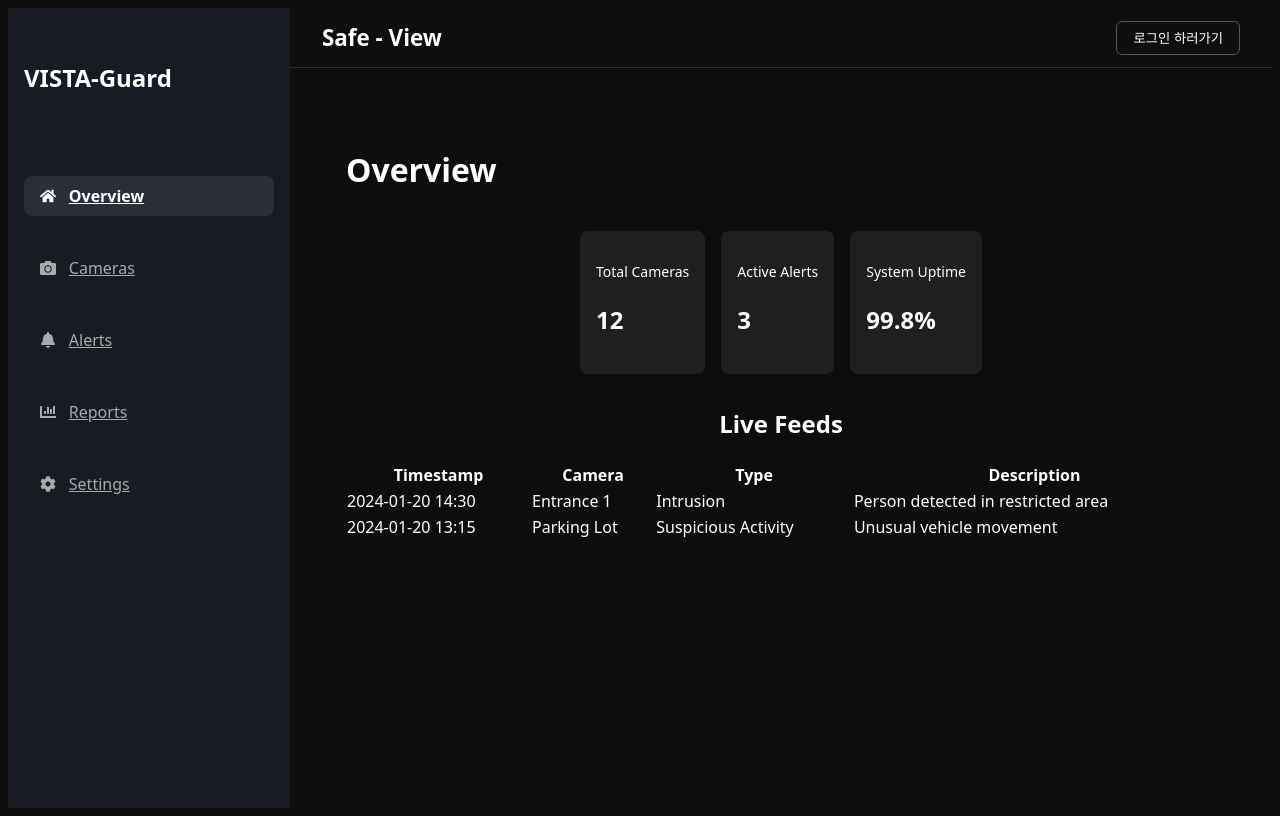
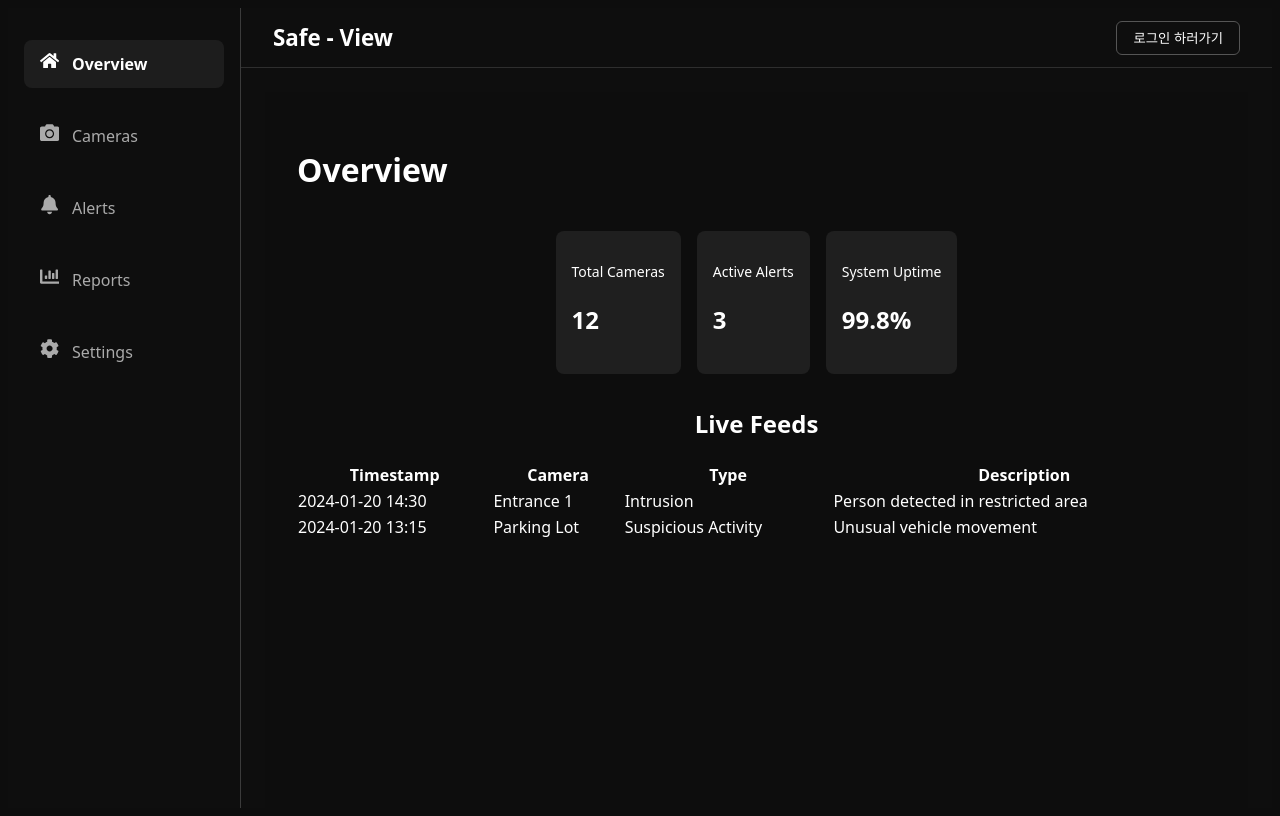
Before and after one commit to SafeView/Frontend, a React (Vite) app: page / in a window 1280 px wide. Built offline with nearby package versions, Linux system fonts and the light colour scheme.

Commit message:
ADD : Sidebar 스타일 모듈로 분리, 블랙앤 화이트 컨셉 적용

```diff
--- /dev/null
+++ b/src/components/Sidebar/Sidebar.module.css
@@ -0,0 +1,37 @@
+/* src/components/Sidebar/Sidebar.module.css */
+
+.sidebar {
+    width: 200px;
+    background-color: #0e0e0e; /* 진한 블랙 */
+    padding: 2rem 1rem;
+    display: flex;
+    flex-direction: column;
+    gap: 1.5rem;
+    border-right: 1px solid #ffffff30; /* 흰색 구분선 */
+}
+
+.link {
+    color: #aaa;
+    text-decoration: none;
+    display: flex;
+    align-items: center;
+    gap: 0.8rem;
+    padding: 0.6rem 1rem;
+    border-radius: 8px;
+    transition: background 0.2s ease, color 0.2s ease;
+}
+
+.link:hover {
+    background-color: #1c1c1c;
+    color: #fff;
+}
+
+.active {
+    background-color: #ffffff10;
+    color: #fff;
+    font-weight: bold;
+}
+
+.icon {
+    font-size: 1.2rem;
+}
--- a/src/components/Sidebar/Sidebar.tsx
+++ b/src/components/Sidebar/Sidebar.tsx
@@ -1,38 +1,7 @@
-// src/components/Sidebar.tsx
+// src/components/Sidebar/Sidebar.tsx
 import { Link, useLocation } from 'react-router-dom';
-import styled from '@emotion/styled';
 import { FaHome, FaCamera, FaBell, FaChartBar, FaCog } from 'react-icons/fa';
-
-const SidebarWrapper = styled.aside`
-  width: 250px;
-  background-color: #181b23;
-  padding: 2rem 1rem;
-  display: flex;
-  flex-direction: column;
-  gap: 2rem;
-`;
-
-const Title = styled.h1`
-  color: white;
-  font-size: 1.5rem;
-  margin-bottom: 3rem;
-`;
-
-const MenuLink = styled(Link)<{ active: boolean }>`
-  color: ${({ active }) => (active ? '#fff' : '#aaa')};
-  font-weight: ${({ active }) => (active ? 'bold' : 'normal')};
-  display: flex;
-  align-items: center;
-  gap: 0.8rem;
-  padding: 0.5rem 1rem;
-  border-radius: 8px;
-  background: ${({ active }) => (active ? '#2a2e39' : 'transparent')};
-
-  &:hover {
-    background-color: #2a2e39;
-    color: #fff;
-  }
-`;
+import styles from './Sidebar.module.css';
 
 const Sidebar = () => {
     const location = useLocation();
@@ -46,19 +15,18 @@ const Sidebar = () => {
     ];
 
     return (
-        <SidebarWrapper>
-            <Title>VISTA-Guard</Title>
+        <aside className={styles.sidebar}>
             {menus.map((menu) => (
-                <MenuLink
+                <Link
                     key={menu.path}
                     to={menu.path}
-                    active={location.pathname === menu.path}
+                    className={`${styles.link} ${location.pathname === menu.path ? styles.active : ''}`}
                 >
-                    {menu.icon}
+                    <span className={styles.icon}>{menu.icon}</span>
                     {menu.label}
-                </MenuLink>
+                </Link>
             ))}
-        </SidebarWrapper>
+        </aside>
     );
 };
 
```
